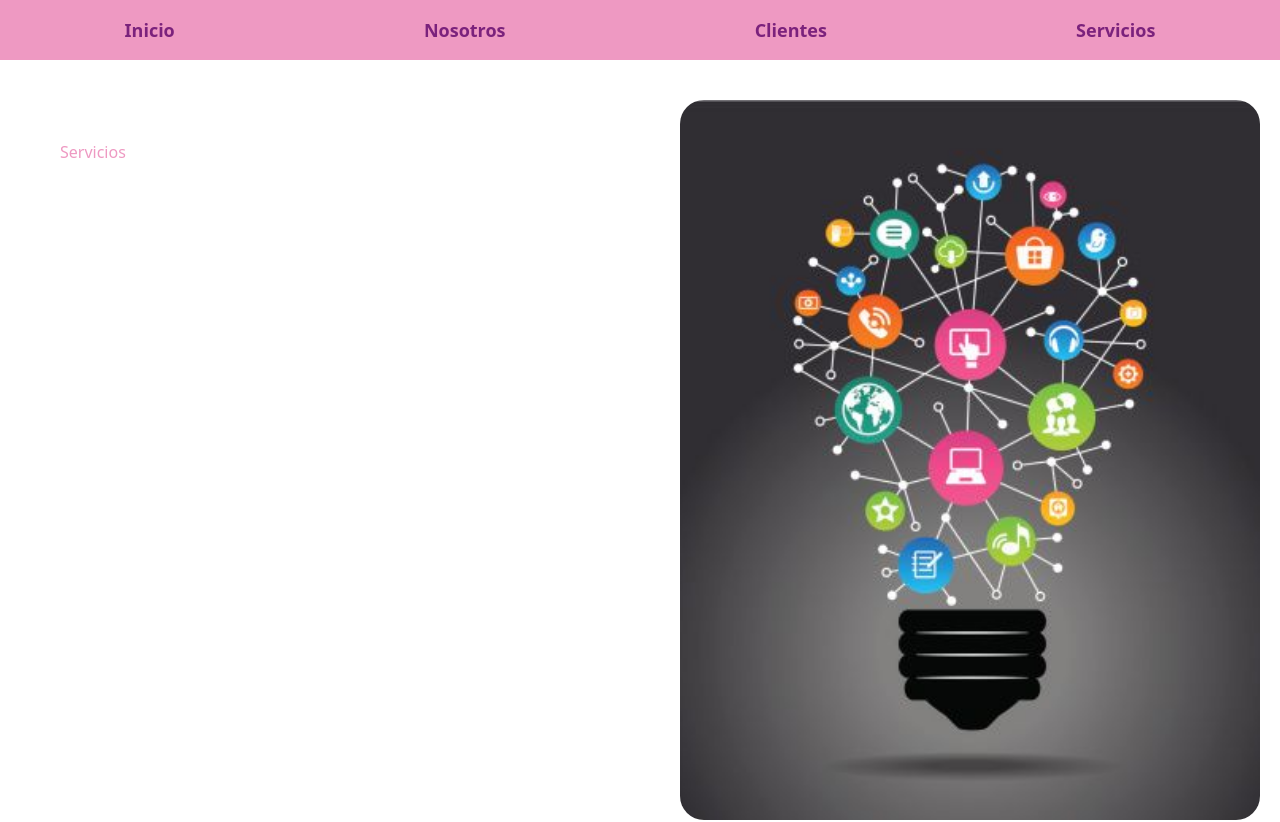
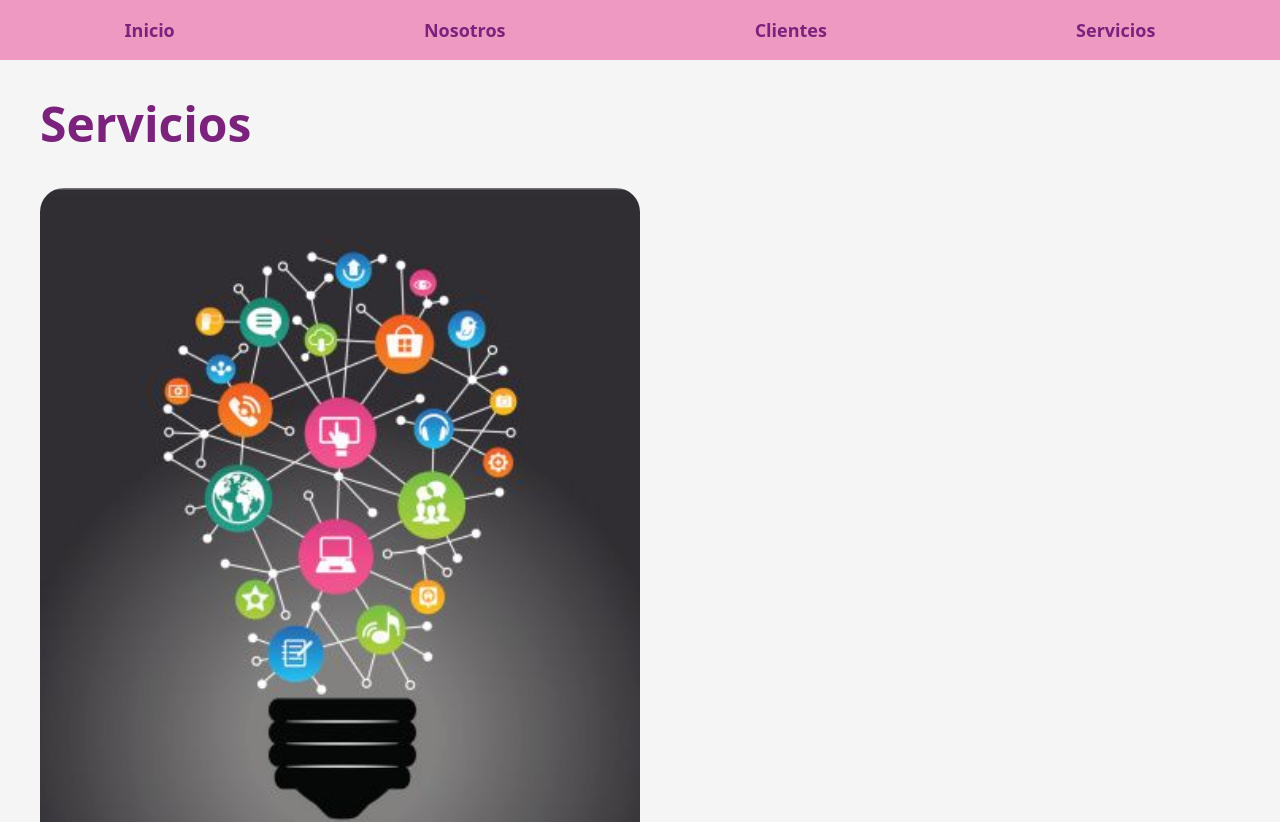
Before and after one commit to SharkF17/migoPage, a React (Vite) app: page /servicios in a window 1280 px wide. Shown: the top 822 px of the page. Built offline with nearby package versions, Linux system fonts and the light colour scheme.

Commit message:
simplifica el section en Servicios

```diff
--- a/src/pages/2.servicios/Servicios.jsx
+++ b/src/pages/2.servicios/Servicios.jsx
@@ -1,16 +1,14 @@
 import Navbar from "../../components/header/Navbar";
-import marketing from "/marketing.jpg";
+/*import marketing from "/marketing.jpg";*/
 import services from "/services.jpg";
 
 export default function Servicios() {
   return (
     <>
       <Navbar />
-      <div className="min-h-screen">
-        <section className="bg-azulin/90 flex min-h-screen flex-row px-5 py-10 text-rosin">
-          <div className="m-10 w-1/2 space-y-10">
-            <h2>Servicios</h2>
-          </div>
+      <div className="section md:px-10 space-y-10">
+        <h2 className="section-title md:text-left md:text-5xl">Servicios</h2>
+        <section className="">
           <img
             src={services}
             alt=""
```
